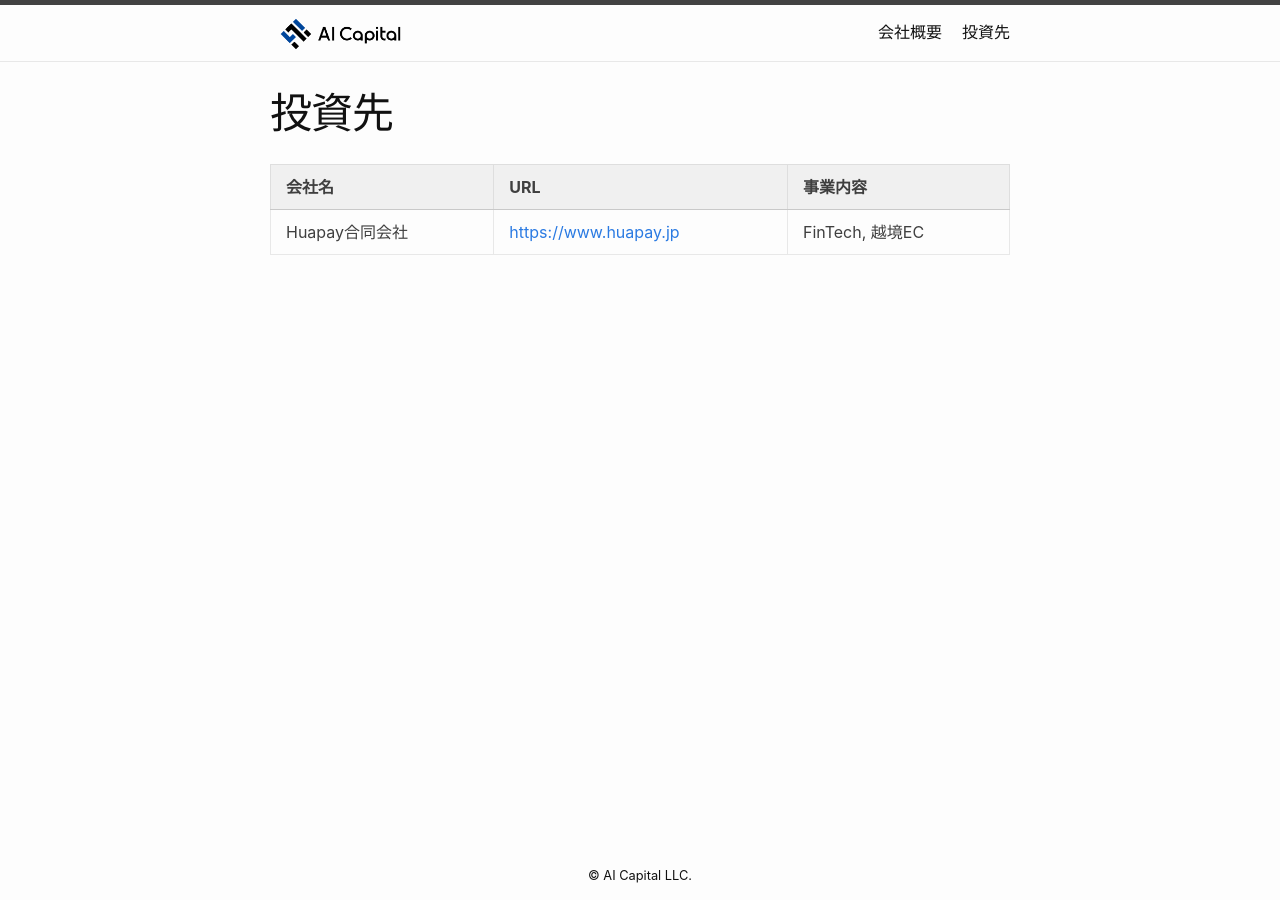
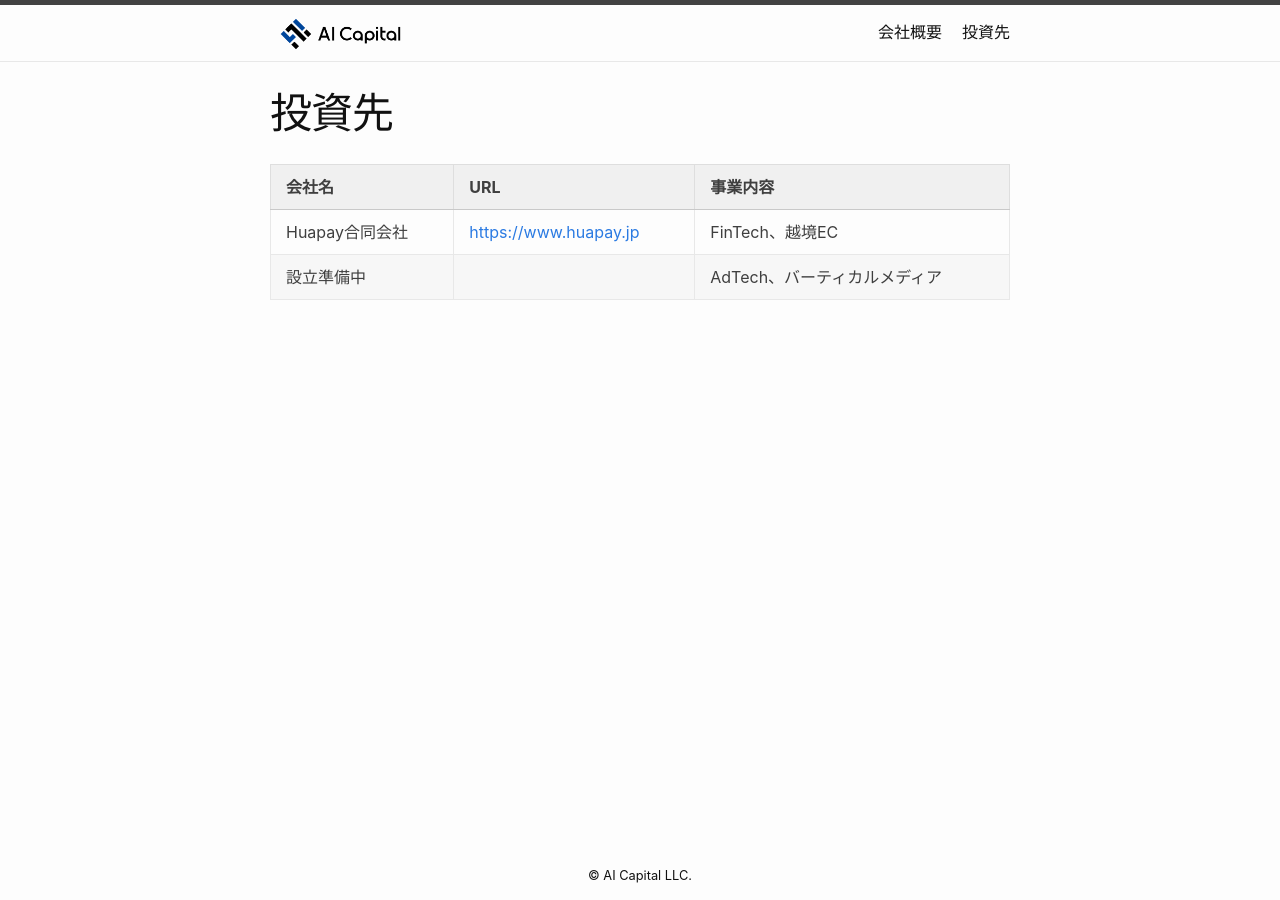
Before and after one commit to ai-capital/ai-capital.github.io, a Jekyll site: the page built from portfolio.md, in a window 1280 px wide. Built offline with Jekyll 4.4.1, drawn with Linux system fonts in a browser that asks for light colours.

Commit message:
Add portfolio

```diff
--- a/portfolio.md
+++ b/portfolio.md
@@ -6,4 +6,5 @@ permalink: /portfolio/
 
 会社名 | URL | 事業内容
 ---- | ---- | ----
-Huapay合同会社 | [https://www.huapay.jp](https://www.huapay.jp) | FinTech, 越境EC
+Huapay合同会社 | [https://www.huapay.jp](https://www.huapay.jp) | FinTech、越境EC
+設立準備中 |  | AdTech、バーティカルメディア
```
